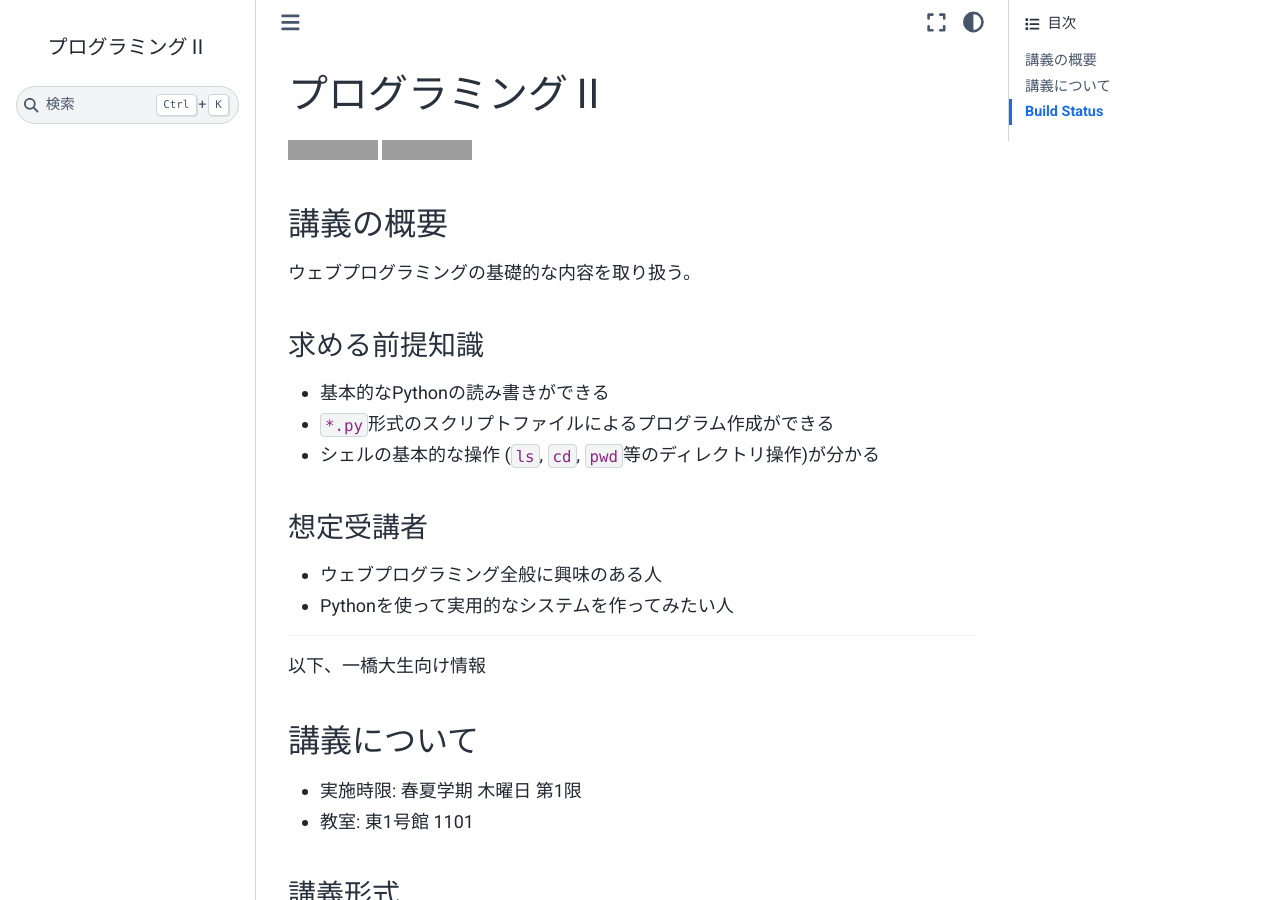
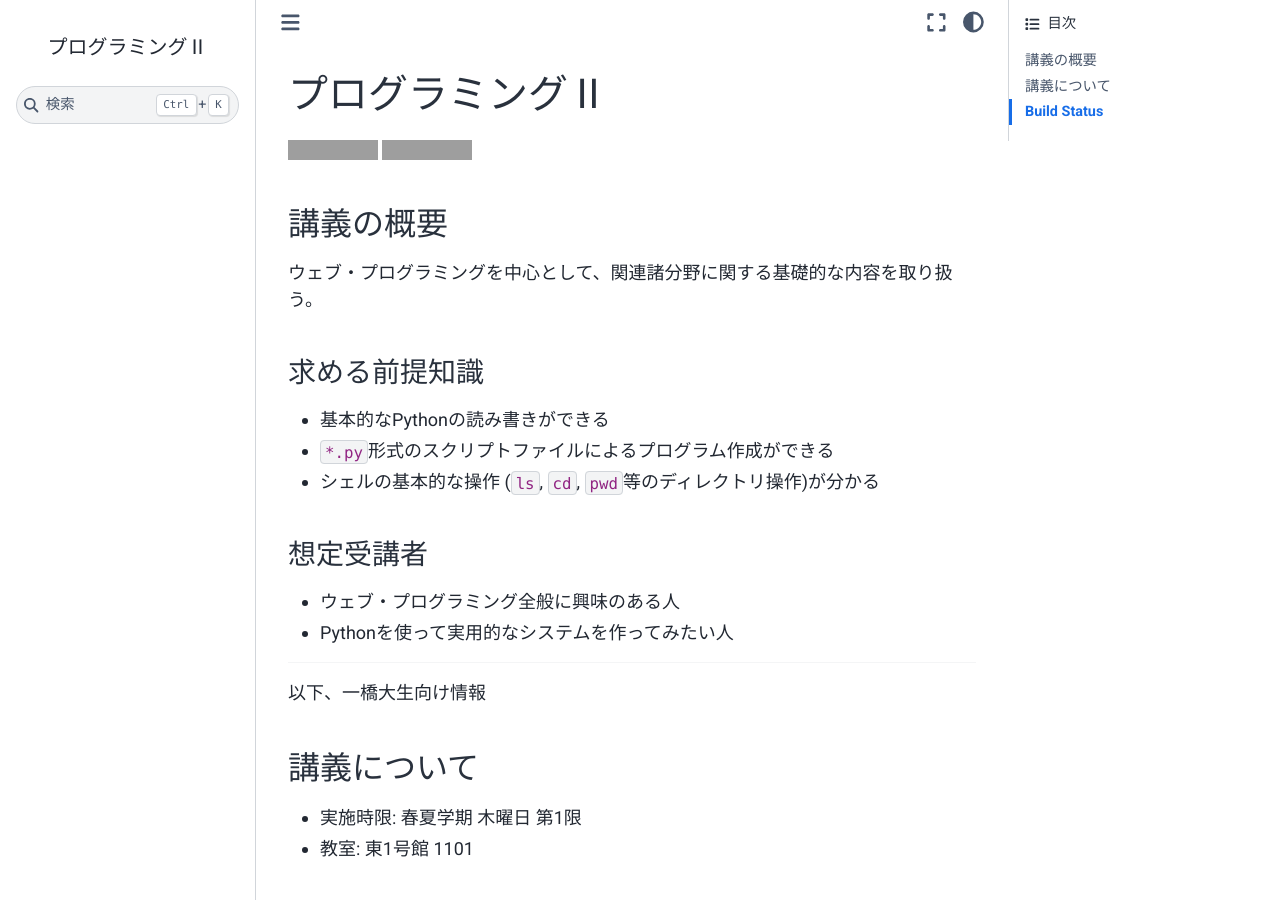
Before and after one commit to tatsy-classes/1284-sds-prog2, a Jupyter Book: the page built from index.md, in a window 1280 px wide and 900 px high. Built offline with Jupyter Book 1.0.4 settings and Sphinx 7.4.7 and the Sphinx Book theme 1.1.4, drawn with Linux system fonts in a browser that asks for light colours; some web fonts are replaced; pages that are not in the unit, such as notebooks, are missing from menus; grey boxes are pictures that could not be loaded.

Commit message:
Minor update.

```diff
--- a/index.md
+++ b/index.md
@@ -6,7 +6,7 @@
 
 ## 講義の概要
 
-ウェブプログラミングの基礎的な内容を取り扱う。
+ウェブ・プログラミングを中心として、関連諸分野に関する基礎的な内容を取り扱う。
 
 ### 求める前提知識
 
@@ -16,7 +16,7 @@
 
 ### 想定受講者
 
-- ウェブプログラミング全般に興味のある人
+- ウェブ・プログラミング全般に興味のある人
 - Pythonを使って実用的なシステムを作ってみたい人
 
 ---
```
